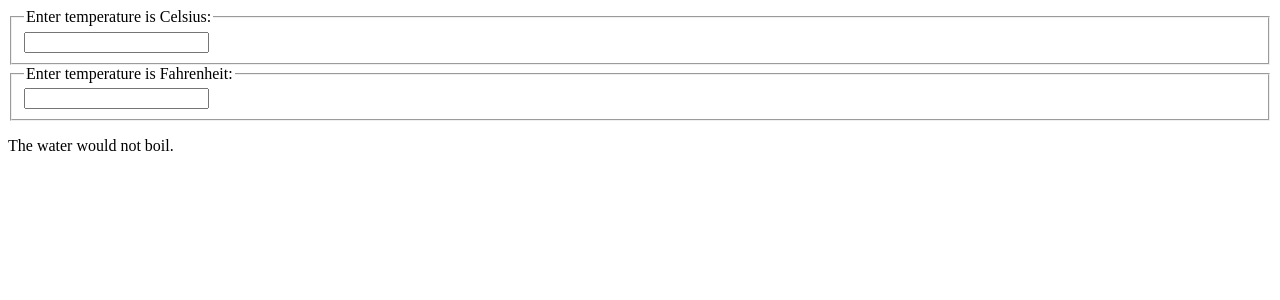
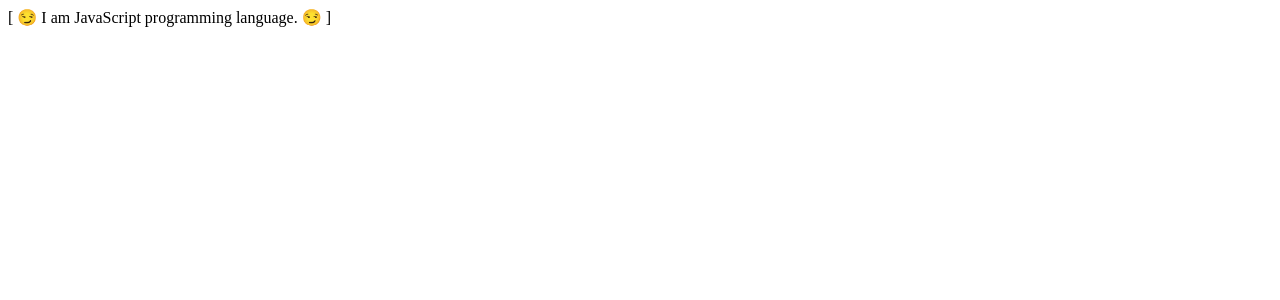
Before and after one commit to shahriarshaon1993/myreactapp, a React (Vite) app: page / in a window 1280 px wide. Shown: the top 300 px of the page. Built offline with nearby package versions, Linux system fonts and the light colour scheme.

Commit message:
feat(12): React Composition vs Inheritance

```diff
--- a/src/App.jsx
+++ b/src/App.jsx
@@ -1,7 +1,19 @@
-import Calculator from "./components/Calculator";
+import Emoji from "./components/compositions/Emoji";
+import Bracket from "./components/compositions/Bracket";
+import Text from "./components/compositions/Text";
 
 function App() {
-    return <Calculator />;
+    return (
+        <Emoji>
+            {({ addEmoji }) => (
+                <Bracket>
+                    {({ addBracket }) => (
+                        <Text addEmoji={addEmoji} addBracket={addBracket} />
+                    )}
+                </Bracket>
+            )}
+        </Emoji>
+    );
 }
 
 export default App;
--- /dev/null
+++ b/src/components/compositions/Bracket.jsx
@@ -0,0 +1,9 @@
+import React from "react";
+
+export default class Bracket extends React.Component {
+    addBracket = (text) => `[ ${text} ]`;
+
+    render() {
+        return this.props.children({ addBracket: this.addBracket });
+    }
+}
--- /dev/null
+++ b/src/components/compositions/Emoji.jsx
@@ -0,0 +1,9 @@
+import React from "react";
+
+export default class Emoji extends React.Component {
+    addEmoji = (text, emoji) => `${emoji} ${text} ${emoji}`;
+
+    render() {
+        return this.props.children({ addEmoji: this.addEmoji });
+    }
+}
--- /dev/null
+++ b/src/components/compositions/Text.jsx
@@ -0,0 +1,13 @@
+export default function Text({ addEmoji, addBracket }) {
+    let text = "I am JavaScript programming language.";
+
+    if (addEmoji) {
+        text = addEmoji(text, "😏");
+    }
+
+    if (addBracket) {
+        text = addBracket(text);
+    }
+
+    return <div>{text}</div>;
+}
--- /dev/null
+++ b/src/components/inheritance/Emoji.jsx
@@ -0,0 +1,13 @@
+import React from "react";
+
+export default class Emoji extends React.Component {
+    addEmoji = (text, emoji) => `${emoji} ${text} ${emoji}`;
+
+    render(overwrite) {
+        let text = "I am the Emoji Component";
+
+        if (overwrite) text = overwrite;
+
+        return <div>{text}</div>;
+    }
+}
--- /dev/null
+++ b/src/components/inheritance/Text.jsx
@@ -0,0 +1,13 @@
+import Emoji from "./Emoji";
+
+export default class Text extends Emoji {
+    constructor(props) {
+        super(props);
+    }
+
+    render() {
+        const decoratedText = this.addEmoji("I am JavaScript Language", "😳");
+
+        return super.render(decoratedText);
+    }
+}
```
